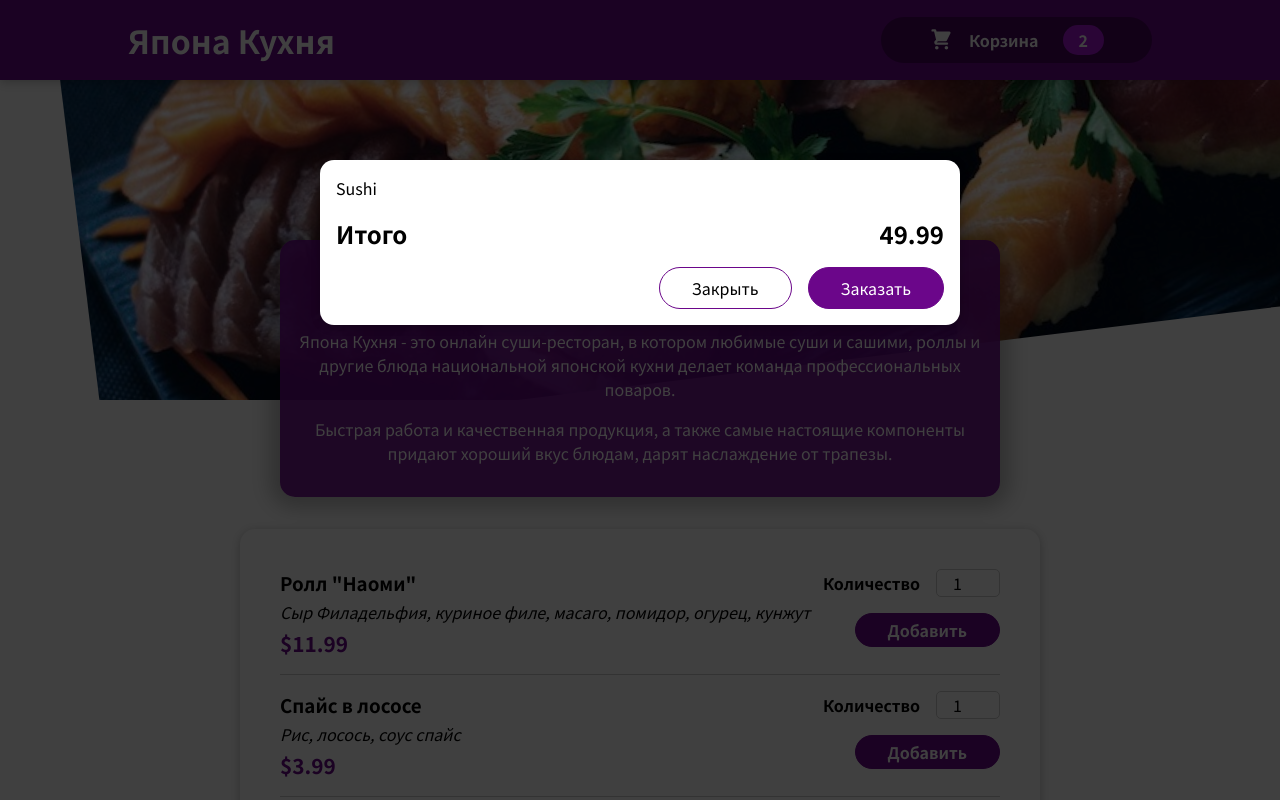
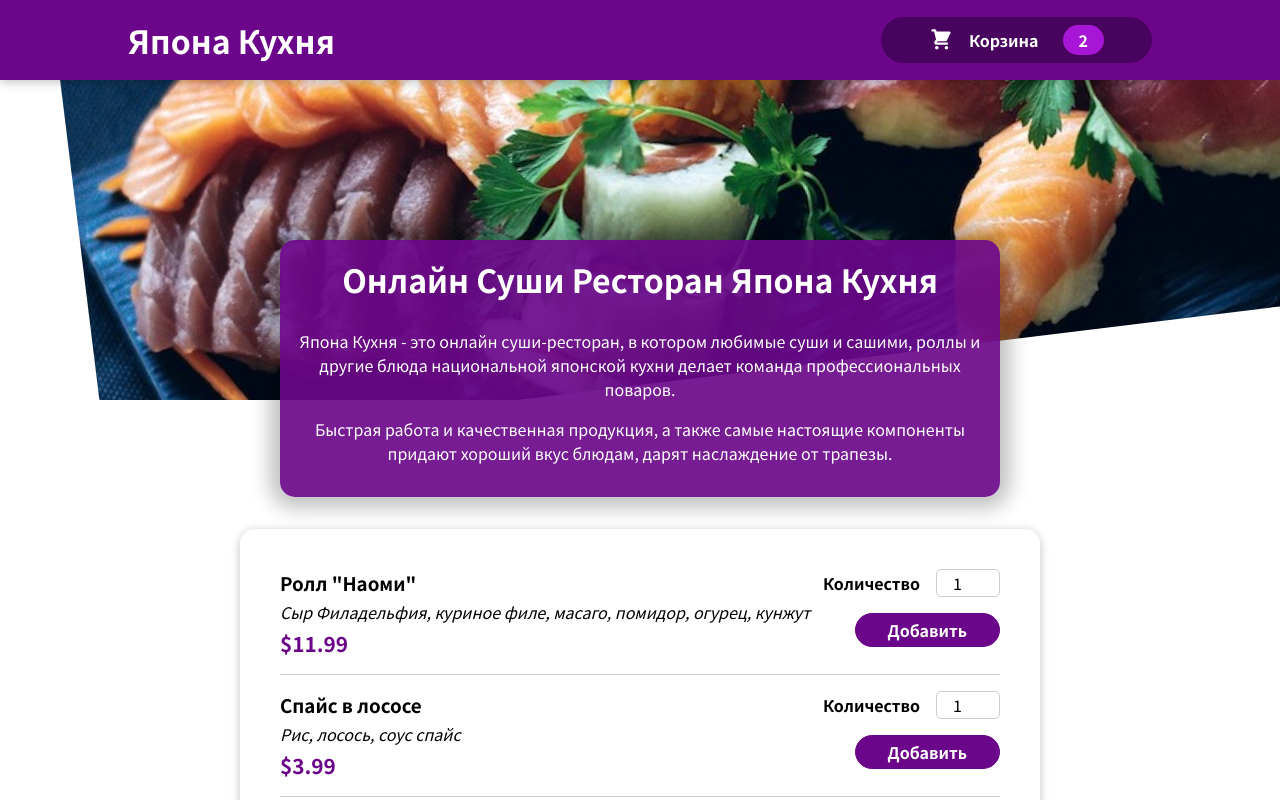
Before and after one commit to MityaDV/react-food-order-app, a React (Create React App) app: page / in a window 1280 px wide. Shown: the top 800 px of the page. Built offline with nearby package versions, Linux system fonts and the light colour scheme.

Commit message:
123. Управление Состоянием Cart и Modal

```diff
--- a/src/App.js
+++ b/src/App.js
@@ -1,13 +1,23 @@
-import { Fragment } from 'react';
+import { Fragment, useState } from 'react';
 import Header from './components/Layout/Header';
 import Meals from './components/Meals/Meals';
 import Cart from './components/Cart/Cart';
 
 function App() {
+  const [cartIsVisible, setCartIsVisible] = useState(false);
+
+  const showCartHandler = () => {
+    setCartIsVisible(true);
+  };
+
+  const hideCartHandler = () => {
+    setCartIsVisible(false);
+  };
+
   return (
     <Fragment>
-      <Cart />
-      <Header />
+      {cartIsVisible && <Cart onHideCart={hideCartHandler} />}
+      <Header onShowCart={showCartHandler} />
       <main>
         <Meals />
       </main>
--- a/src/components/Cart/Cart.js
+++ b/src/components/Cart/Cart.js
@@ -11,14 +11,16 @@
   );
 
   return (
-    <Modal>
+    <Modal onHideCart={props.onHideCart}>
       {cartItems}
       <div className={styles.total}>
         <span>Итого</span>
         <span>49.99</span>
       </div>
       <div className={styles.actions}>
-        <button className={styles['button-alt']}>Закрыть</button>
+        <button className={styles['button-alt']} onClick={props.onHideCart}>
+          Закрыть
+        </button>
         <button className={styles.button}>Заказать</button>
       </div>
     </Modal>
--- a/src/components/Layout/Header.js
+++ b/src/components/Layout/Header.js
@@ -8,7 +8,7 @@
     <Fragment>
       <header className={styles.header}>
         <h1>Япона Кухня</h1>
-        <HeaderCartButton />
+        <HeaderCartButton onClick={props.onShowCart} />
       </header>
 
       <div className={styles['main-image']}>
--- a/src/components/Layout/HeaderCartButton.js
+++ b/src/components/Layout/HeaderCartButton.js
@@ -3,7 +3,7 @@
 
 const HeaderCartButton = (props) => {
   return (
-    <buttom className={styles.button}>
+    <buttom className={styles.button} onClick={props.onClick}>
       <span className={styles.icon}>
         <CartIcon />
       </span>
--- a/src/components/UI/Modal.js
+++ b/src/components/UI/Modal.js
@@ -3,7 +3,7 @@
 import ReactDOM from 'react-dom';
 
 const Backdrop = (props) => {
-  return <div className={styles.backdrop}></div>;
+  return <div className={styles.backdrop} onClick={props.onHideCart}></div>;
 };
 
 const ModalWindow = (props) => {
@@ -19,7 +19,10 @@
 const Modal = (props) => {
   return (
     <Fragment>
-      {ReactDOM.createPortal(<Backdrop />, portalElement)}
+      {ReactDOM.createPortal(
+        <Backdrop onHideCart={props.onHideCart} />,
+        portalElement
+      )}
       {ReactDOM.createPortal(
         <ModalWindow>{props.children}</ModalWindow>,
         portalElement
```
Also changed, not shown: 1 other file (tests, documents, lock files or other folders).
